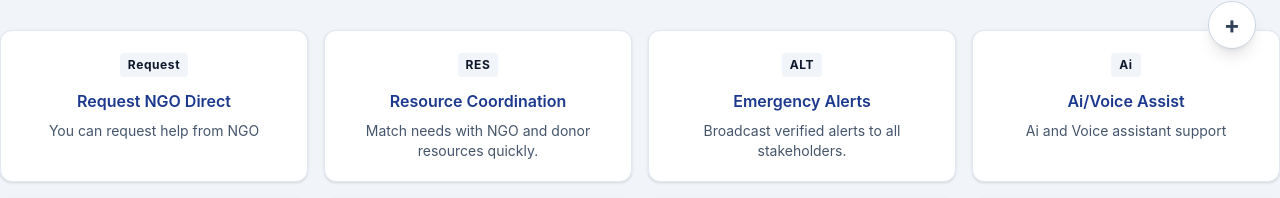
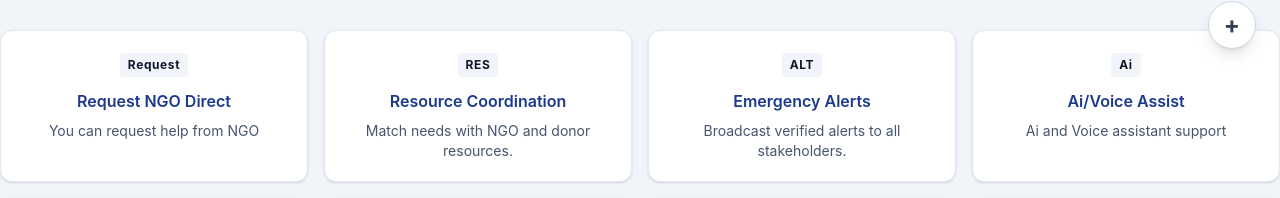
Before and after one commit to rethish2006sm/Sahaayasetu, a React (Vite) app in the folder Frontend/: page / in a window 1280 px wide. Shown: the part 727-925 px from the top of the page. Built offline with nearby package versions, Linux system fonts and the light colour scheme; no server answers.

Commit message:
Update HomePage.jsx

```diff
--- a/Frontend/src/pages/HomePage.jsx
+++ b/Frontend/src/pages/HomePage.jsx
@@ -14,7 +14,7 @@ const services = [
   },
   {
     title: 'Resource Coordination',
-    description: 'Match needs with NGO and donor resources quickly.',
+    description: 'Match needs with NGO and donor resources.',
     icon: 'RES',
   },
   {
```
